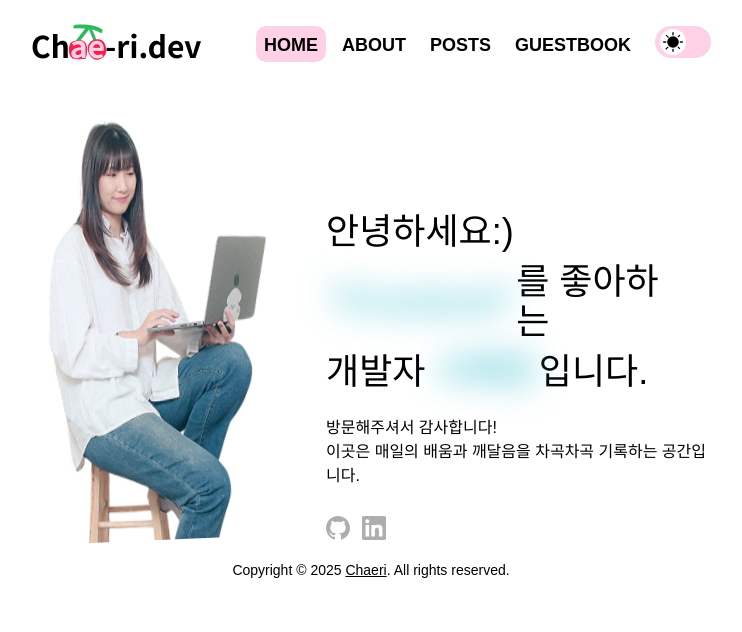
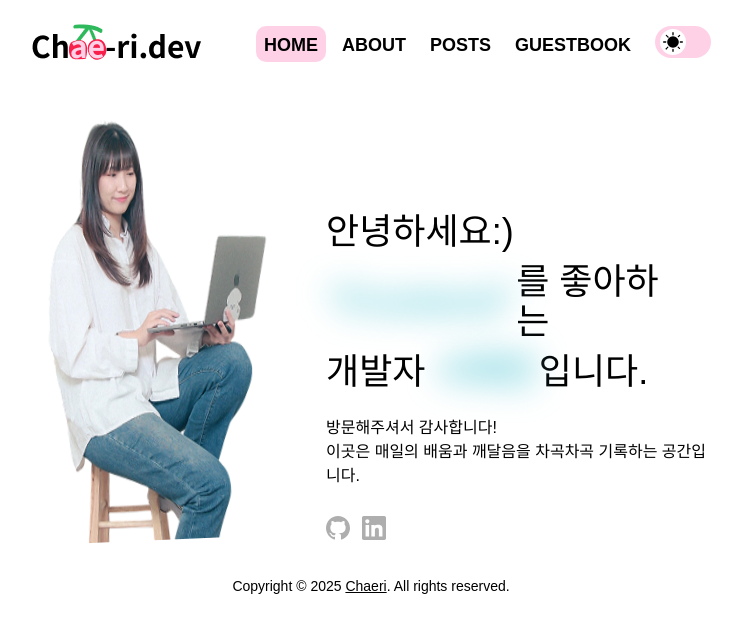
Before and after one commit to seocylucky/chaeri.dev-astro-blog, an Astro site: page / in a window 1280 px wide. Shown: the whole page, without its empty margins (269-1011 px from the left). Built offline with nearby package versions, Linux system fonts and the light colour scheme; Astro itself is replaced by a stand-in of ours.

Commit message:
style: Footer mt 스타일 추가

```diff
--- a/src/components/Footer.tsx
+++ b/src/components/Footer.tsx
@@ -1,6 +1,6 @@
 const Footer = () => {
   return (
-    <footer class="flex ">
+    <footer class="flex mt-4">
       <div class="relative w-dvw flex-1 p-5 text-center text-sm">
         <p>
           Copyright © 2025{" "}
```
